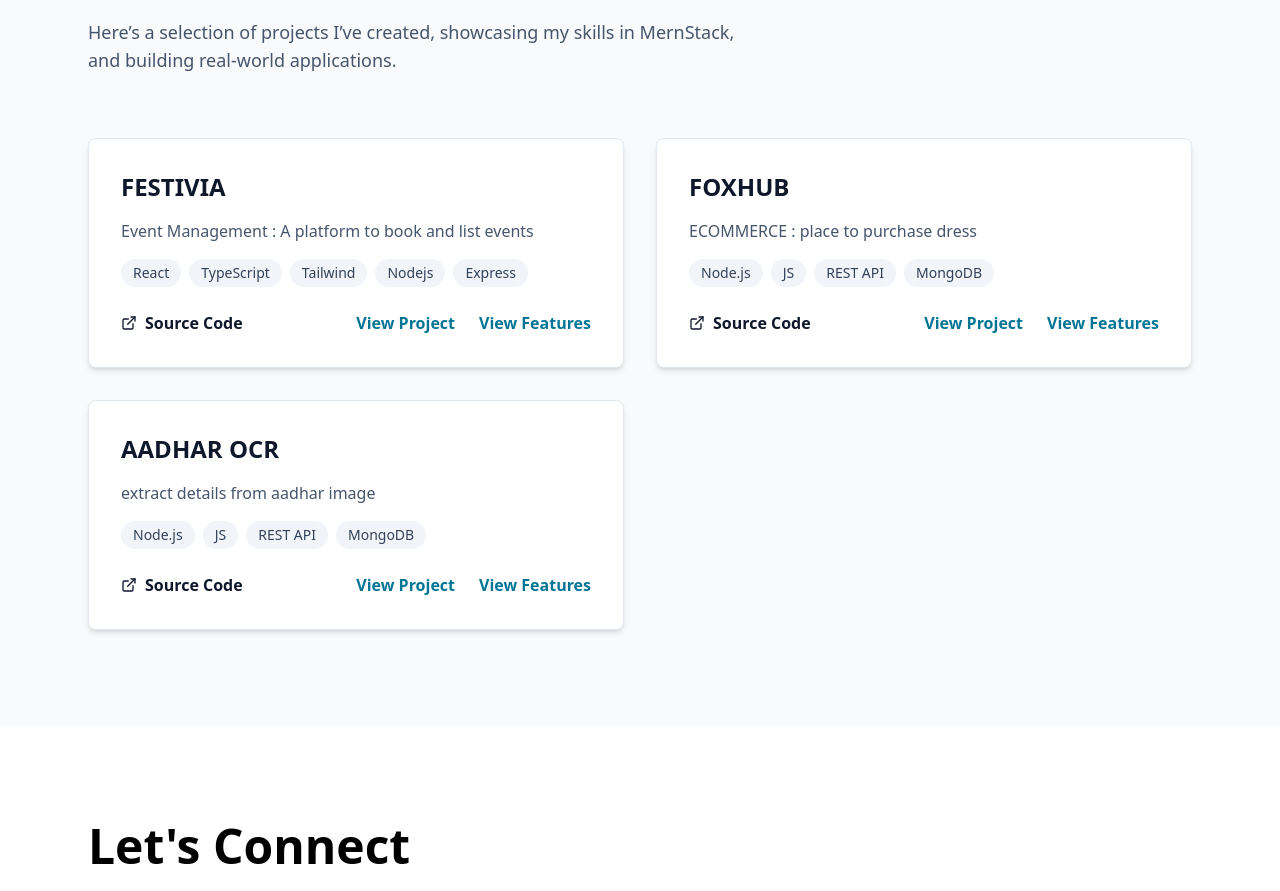
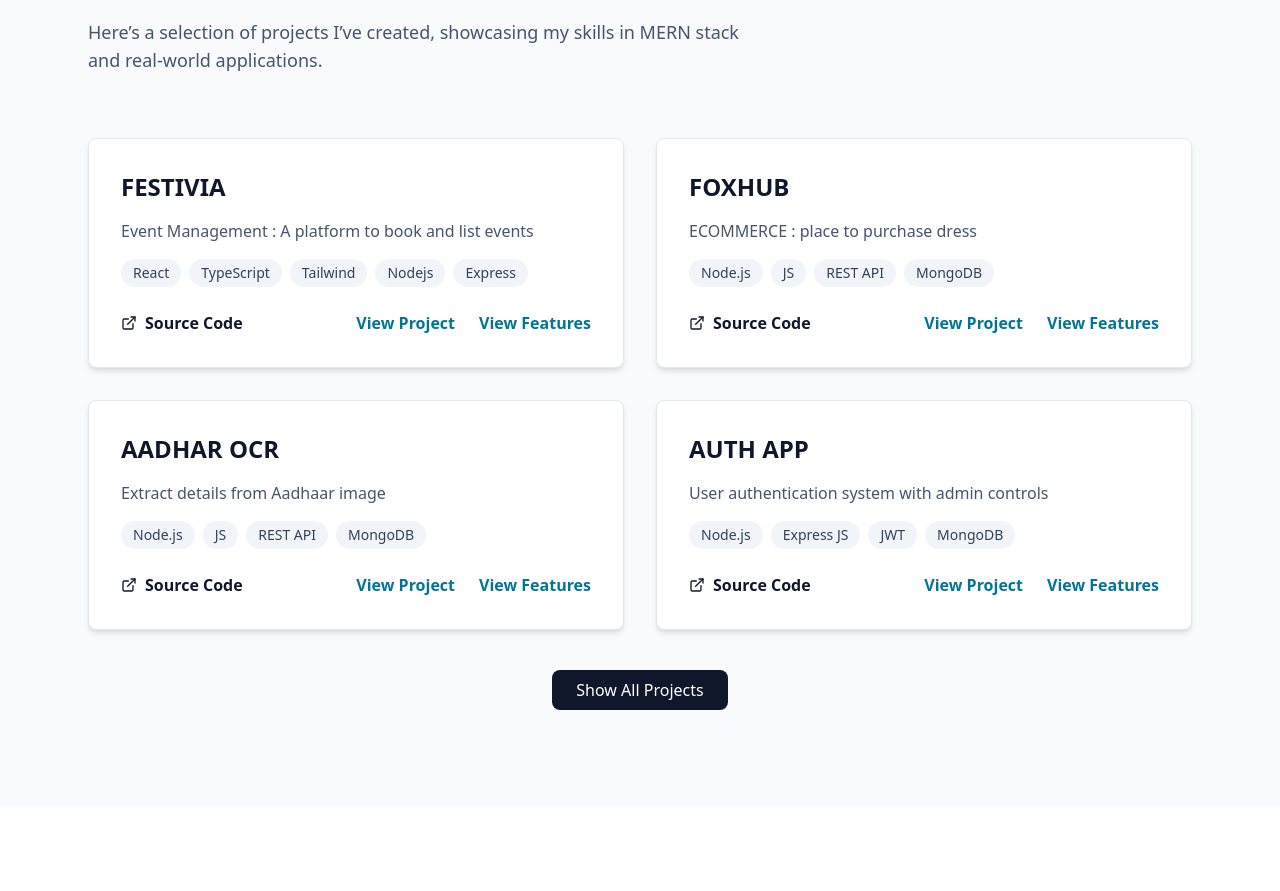
Before and after one commit to JYOTHISHTM/Portfolio, a React (Vite) app: page / in a window 1280 px wide. Shown: the part 1520-2411 px from the top of the page. Built offline with nearby package versions, Linux system fonts and the light colour scheme.

Commit message:
Add Show All Projects button to Projects component

```diff
--- a/src/components/Projects.tsx
+++ b/src/components/Projects.tsx
@@ -16,9 +16,11 @@ type Project = {
   features?: FeatureSection[];
 };
 
-
 export default function Projects() {
   const [openProject, setOpenProject] = useState<number | null>(null);
+
+  // ⭐ NEW: Show All / Show Less
+  const [showAll, setShowAll] = useState(false);
 
   const projects: Project[] = [
     {
@@ -35,8 +37,8 @@ export default function Projects() {
             "Dashboard with analytics",
             "Event & creator management",
             "Subscription plans",
-            "Financial tracking"
-          ]
+            "Financial tracking",
+          ],
         },
         {
           title: "Event Creators",
@@ -44,8 +46,8 @@ export default function Projects() {
             "Application process",
             "Event creation & management",
             "Earnings dashboard",
-            "User communication"
-          ]
+            "User communication",
+          ],
         },
         {
           title: "Users",
@@ -53,22 +55,25 @@ export default function Projects() {
             "Authentication options",
             "Event discovery & booking",
             "Personal event creation",
-            "Profile management"
-          ]
+            "Profile management",
+          ],
         },
         {
           title: "Secure Payments",
-          items: ["Razorpay integration for transactions"]
+          items: ["Razorpay integration for transactions"],
         },
         {
           title: "Tech Stack",
-          items: ["Backend: Node.js, Express, TypeScript, MongoDB", "Frontend: Vite + React/Vue, TailwindCSS"]
+          items: [
+            "Backend: Node.js, Express, TypeScript, MongoDB",
+            "Frontend: Vite + React/Vue, TailwindCSS",
+          ],
         },
         {
           title: "Additional Services",
-          items: ["Cloudinary for media handling", "Nodemailer for notifications"]
-        }
-      ]
+          items: ["Cloudinary for media handling", "Nodemailer for notifications"],
+        },
+      ],
     },
     {
       title: "FOXHUB",
@@ -86,8 +91,8 @@ export default function Projects() {
             "Add and manage Coupons",
             "View and manage Users",
             "Order tracking system",
-            "sales report"
-          ]
+            "Sales report",
+          ],
         },
         {
           title: "Users",
@@ -99,14 +104,14 @@ export default function Projects() {
             "Wallet payment",
             "Profile management",
             "Apply and use Coupons",
-            "Referals and rewards"
-          ]
-        }
-      ]
+            "Referrals and rewards",
+          ],
+        },
+      ],
     },
     {
       title: "AADHAR OCR",
-      desc: "extract details from aadhar image",
+      desc: "Extract details from Aadhaar image",
       link: "https://aadharocr.jothish.online/",
       source: "https://github.com/JYOTHISHTM/aadhaar-ocr-frontend",
       tags: ["Node.js", "JS", "REST API", "MongoDB"],
@@ -116,26 +121,76 @@ export default function Projects() {
           title: "Features",
           items: [
             "Upload Aadhaar card front and back images",
-            "Preview uploaded images on the same page",
+            "Preview uploaded images",
             "Send images to backend API for OCR processing",
-            "Display extracted Aadhaar details in a clean, organized format",
-            "Responsive and user-friendly interface"
-          ]
+            "Display extracted details",
+            "Responsive UI",
+          ],
         },
         {
           title: "Tech Stack",
+          items: ["React.js (Vite)", "Axios", "Tailwind CSS", "Deployment → Vercel"],
+        },
+      ],
+    },
+    {
+      title: "AUTH APP",
+      desc: "User authentication system with admin controls",
+      link: "https://authapp.jothish.online",
+      source: "https://github.com/JYOTHISHTM/AuthApp",
+      tags: ["Node.js", "Express JS", "JWT", "MongoDB"],
+      showFeatures: true,
+      features: [
+        {
+          title: "Admin Panel",
           items: [
-            "React.js (Vite)",
-            "Axios (API calls)",
-            "Tailwind CSS (UI styling)",
-            "Deployment → Vercel",
+            "Admin login (env credentials)",
+            "View all users",
+            "Block/Unblock users",
+            "Force logout blocked users",
+          ],
+        },
+        {
+          title: "Users",
+          items: [
+            "Clean EJS UI",
+            "JWT-based auth",
+            "Protected routes",
+            "Signup/Login",
+            "Auto logout when blocked",
+          ],
+        },
+      ],
+    },
 
-          ]
-        }
-      ]
+    //  ADDITIONAL  PROJECTS
+    {
+      title: "QUOTES GENERATOR",
+      desc: "Generate instant quotes websites",
+      link: "https://quotes.jothish.online/",
+      source: "https://github.com/JYOTHISHTM/QuoteApp",
+      tags: ["React", "Tailwind", "TS", "CSS", "HTML", "JS"],
+      showFeatures: true,
+      features: [
+        {
+          title: "Features",
+          items: [
+            "Retrieves a new quote from an API with a single click.",
+            "Includes loading animation (bouncing dots) while fetching.",
+            "Neon glow border trails using CSS animations.",
+            "Smooth hover effects on buttons and container",
+            "Takes a screenshot of the quote box using html2canvas.",
+            "Download as image",
+            "Displays error messages if API fails."
+          ],
         },
+
+      ],
+    },
+
   ];
 
+  const visibleProjects = showAll ? projects : projects.slice(0, 4);
 
   return (
     <section id="projects" className="py-24 bg-slate-50">
@@ -145,28 +200,27 @@ export default function Projects() {
             What I’ve Built
           </h2>
           <p className="text-lg text-slate-600 max-w-2xl">
-            Here’s a selection of projects I’ve created, showcasing my skills in MernStack, and building real-world applications.
+            Here’s a selection of projects I’ve created, showcasing my skills in
+            MERN stack and real-world applications.
           </p>
         </div>
 
-
+        {/* Project Grid */}
         <div className="grid md:grid-cols-2 gap-8">
-          {projects.map((p, i) => (
+          {visibleProjects.map((p, i) => (
             <div
               key={i}
               className="group flex flex-col bg-white rounded-lg shadow-md hover:shadow-2xl transition-all duration-300 border border-slate-200 hover:border-slate-300"
             >
               <div className="p-8 flex flex-col flex-grow">
-                {/* Title */}
                 <div className="flex items-start justify-between mb-4">
-                  <h3 className="text-2xl font-bold text-slate-900">{p.title}</h3>
-
+                  <h3 className="text-2xl font-bold text-slate-900">
+                    {p.title}
+                  </h3>
                 </div>
 
-                {/* Description */}
                 <p className="text-slate-600 mb-4 flex-grow">{p.desc}</p>
 
-                {/* Tags */}
                 <div className="flex flex-wrap gap-2 mb-6">
                   {p.tags.map((tag, idx) => (
                     <span
@@ -178,9 +232,7 @@ export default function Projects() {
                   ))}
                 </div>
 
-                {/* Buttons row */}
                 <div className="flex justify-between items-center mt-auto gap-4 flex-wrap">
-                  {/* Left: Source Code */}
                   <a
                     href={p.source}
                     target="_blank"
@@ -190,7 +242,6 @@ export default function Projects() {
                     Source Code
                   </a>
 
-                  {/* Right: View Project & View Features */}
                   {p.showFeatures && (
                     <div className="flex items-center gap-6 flex-wrap">
                       <a
@@ -215,6 +266,16 @@ export default function Projects() {
           ))}
         </div>
 
+        {/* ⭐ Show All / Show Less Button */}
+        <div className="flex justify-center mt-10">
+          <button
+            onClick={() => setShowAll(!showAll)}
+            className="px-6 py-2 bg-slate-900 text-white rounded-lg hover:bg-slate-800"
+          >
+            {showAll ? "Show Less" : "Show All Projects"}
+          </button>
+        </div>
+
         {/* Modal */}
         {openProject !== null && projects[openProject].showFeatures && (
           <div className="fixed inset-0 bg-black/40 backdrop-blur-sm flex items-center justify-center p-4 z-50">
@@ -224,7 +285,8 @@ export default function Projects() {
               </h3>
 
               <div className="space-y-4 text-slate-700">
-                {projects[openProject].features?.map((section: FeatureSection, idx: number) => (
+                {projects[openProject].features?.map(
+                  (section: FeatureSection, idx: number) => (
                     <div key={idx}>
                       <h4 className="font-semibold mb-1">{section.title}</h4>
                       <ul className="list-disc list-inside space-y-1">
@@ -233,7 +295,8 @@ export default function Projects() {
                         ))}
                       </ul>
                     </div>
-                ))}
+                  )
+                )}
               </div>
 
               <button
@@ -245,11 +308,6 @@ export default function Projects() {
             </div>
           </div>
         )}
-
-
-
-
-
       </div>
     </section>
   );
```
Lines whose indentation alone changed are shown as unchanged.
